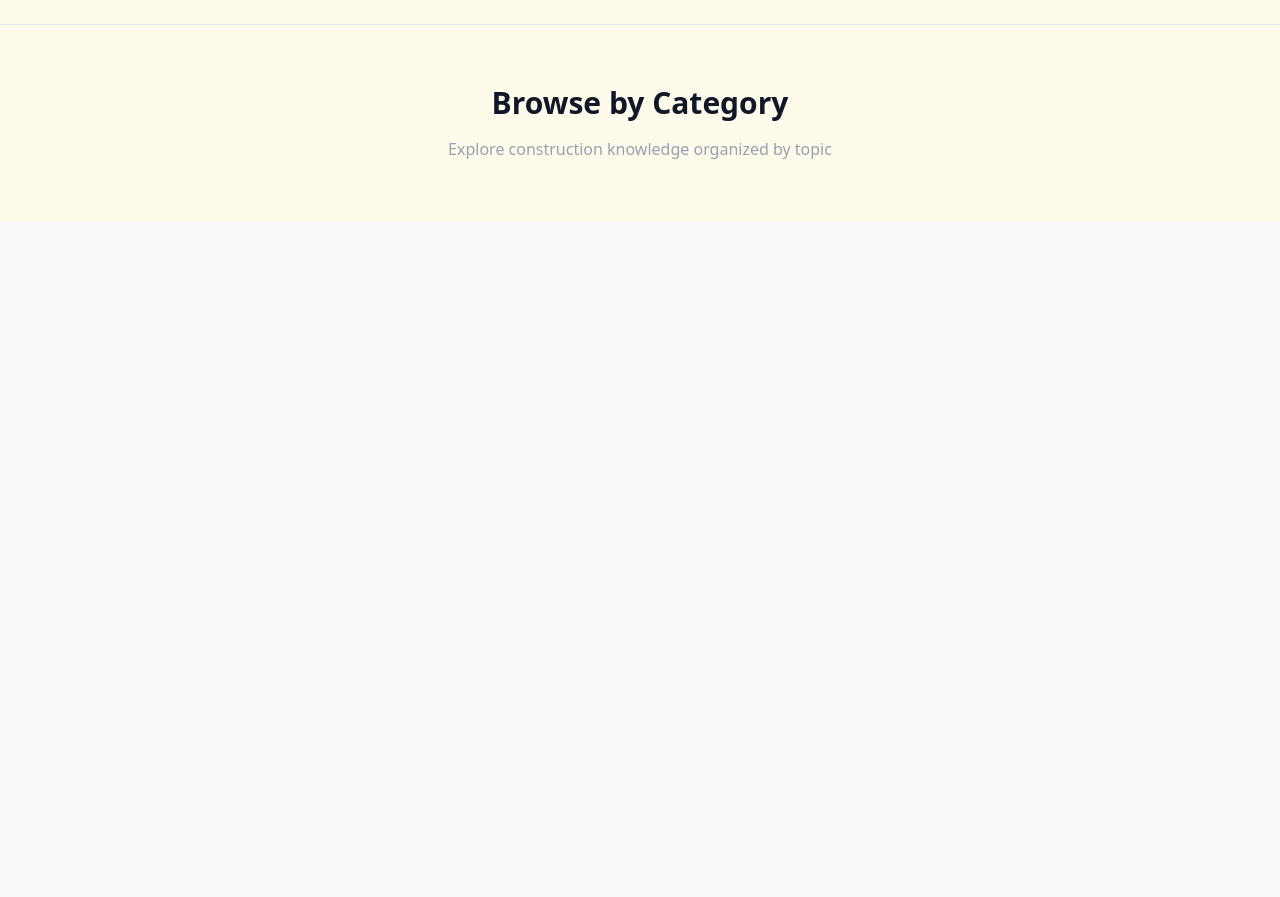
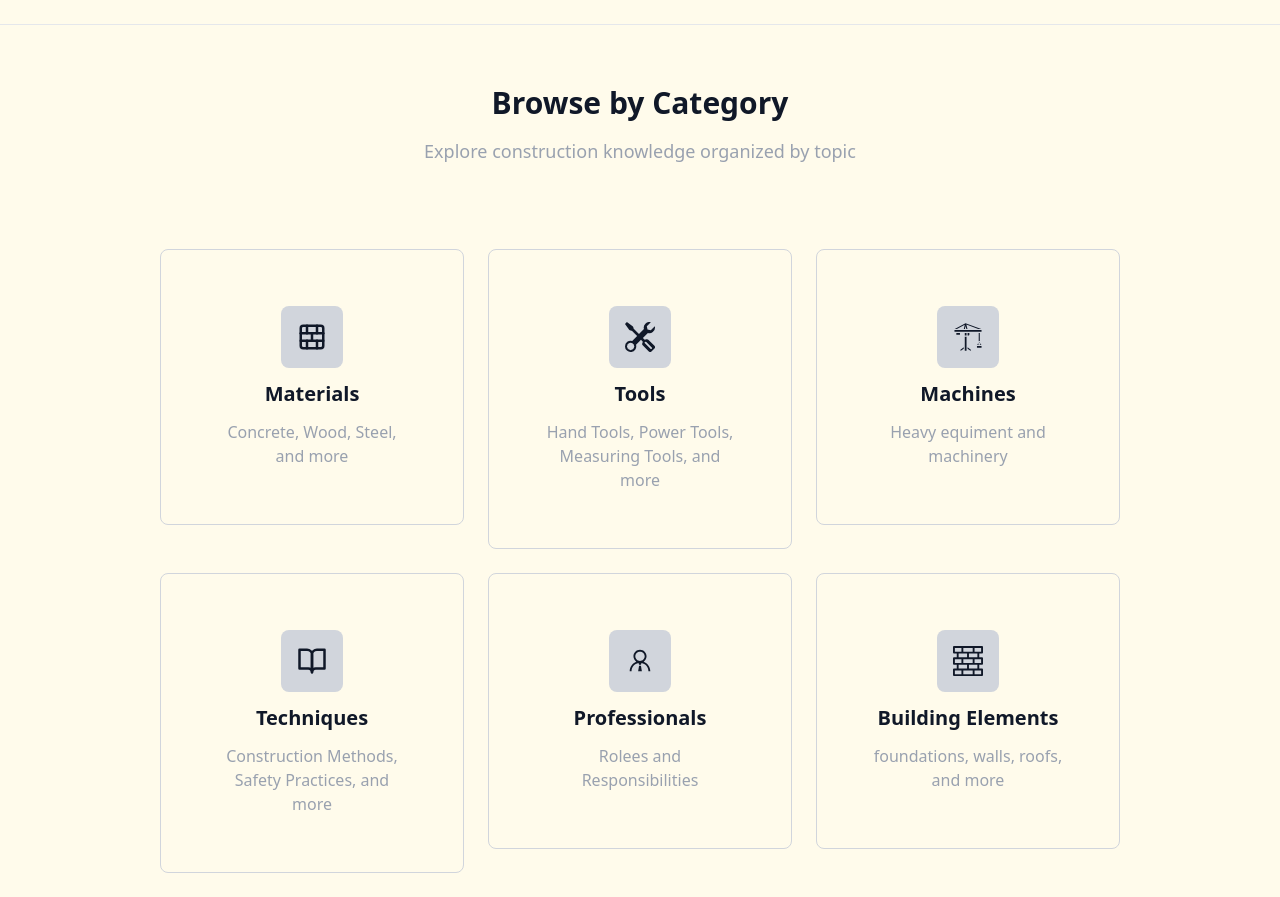
Before and after one commit to BOL-DEV/Construction-Bible, a Next.js app: page / in a window 1280 px wide. Shown: the part 560-1457 px from the top of the page. Before the commit the page ends 800 px from the top, so only its background shows below. Built offline with nearby package versions, Linux system fonts and the light colour scheme.

Commit message:
Adding caterogies part

```diff
--- a/components/Categories.tsx
+++ b/components/Categories.tsx
@@ -1,20 +1,70 @@
 import React from "react";
+import CategoriesCard from "./CategoriesCard";
+import { BsTools, BsBricks } from "react-icons/bs";
+import { LuBrickWall } from "react-icons/lu";
+import { GiCrane } from "react-icons/gi";
+import { FiBookOpen } from "react-icons/fi";
+import { LiaUserTieSolid } from "react-icons/lia";
 
 // interface Props {}
+
+const categoryData = [
+  {
+    title: "materials",
+    terms: "Concrete, Wood, Steel, and more",
+    image: <LuBrickWall />,
+  },
+  {
+    title: "tools",
+    terms: "Hand Tools, Power Tools, Measuring Tools, and more",
+    image: <BsTools />,
+  },
+  {
+    title: "machines",
+    terms: "Heavy equiment and machinery ",
+    image: <GiCrane />,
+  },
+  {
+    title: "techniques",
+    terms: "Construction Methods, Safety Practices, and more",
+    image: <FiBookOpen />,
+  },
+  {
+    title: "professionals",
+    terms: "Rolees and Responsibilities",
+    image: <LiaUserTieSolid />,
+  },
+  {
+    title: "building Elements",
+    terms: "foundations, walls, roofs, and more",
+    image: <BsBricks />,
+  },
+];
 
 function Categories() {
   // const {} = props
 
   return (
     <section>
-      <div className="flex flex-col items-center bg-amber-50 dark:bg-neutral-900 dark:text-gray-200 p-15 gap-4 ">
+      <div className="flex flex-col items-center bg-amber-50 dark:bg-neutral-900 dark:text-gray-200 lg:p-15 p-3 gap-4 ">
         <h1 className="text-3xl font-bold">Browse by Category</h1>
-        <p className="text-gray-400">
+        <p className="text-gray-400 text-center lg:text-lg md:text-md text-sm max-w-2xl">
           Explore construction knowledge organized by topic
         </p>
       </div>
 
-      <div></div>
+      <div className="grid lg:grid-cols-3 md:grid-cols-2 grid-cols-1 gap-6 p-6 lg:px-40 bg-amber-50 dark:bg-neutral-900 dark:text-gray-200">
+        {categoryData.map((category) => (
+          <CategoriesCard
+            key={category.title}
+            title={
+              category.title.charAt(0).toUpperCase() + category.title.slice(1)
+            }
+            terms={category.terms}
+            image={category.image}
+          />
+        ))}
+      </div>
     </section>
   );
 }
--- /dev/null
+++ b/components/CategoriesCard.tsx
@@ -0,0 +1,32 @@
+import React from "react";
+// import Image from "next/image";
+import Link from "next/link";
+
+interface Props {
+  title: string;
+  terms: string;
+  image?: React.ReactNode;
+}
+
+function CategoriesCard(Props: Props) {
+  const { title, terms, image } = Props;
+
+  const modifyedTitle = title.toLowerCase().replace(/\s+/g, "-");
+
+  return (
+    <Link href={`/categories/${modifyedTitle}`}>
+      <div
+        key={title}
+        className="group flex flex-col gap-3 border text-center border-gray-300 hover:border-amber-600 dark:border-neutral-700 rounded-lg p-14 hover:shadow-lg transition-shadow cursor-pointer bg-amber-50 dark:bg-neutral-800"
+      >
+        <div className="flex items-center justify-center text-3xl p-4 bg-gray-300 group-hover:bg-orange-400 dark:group-hover:text-black dark:bg-neutral-700  rounded-lg mx-auto">
+          {image}
+        </div>
+        <h2 className="text-xl font-semibold">{title}</h2>
+        <p className="text-gray-400">{terms}</p>
+      </div>
+    </Link>
+  );
+}
+
+export default CategoriesCard;
```
